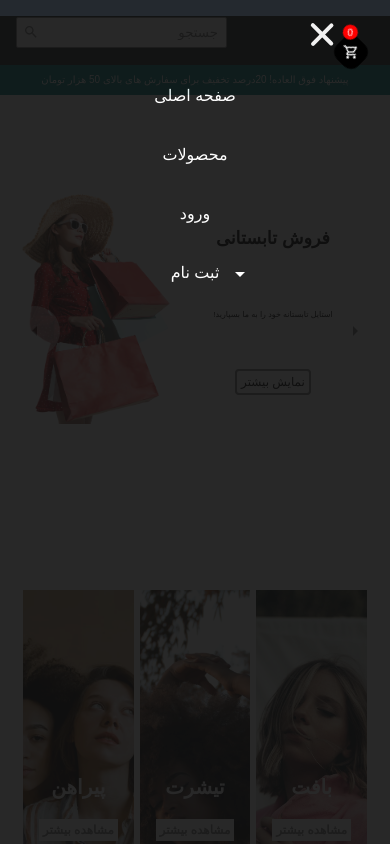
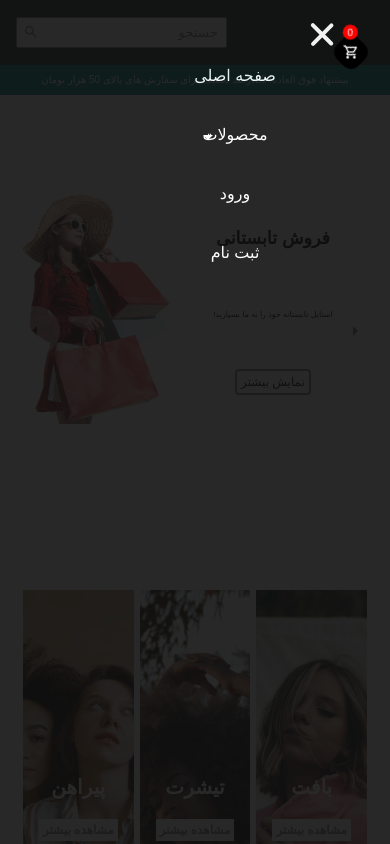
Before and after one commit to amin-qanbari/React-Shopping-Site-UI-Design-Redux-main, a React (Create React App) app: page / in a window 390 px wide. Both pictures are taken after a click on the element 327 px from the left and 34 px from the top of the page. Shown: the top 844 px of the page. Built offline with nearby package versions, Linux system fonts and the light colour scheme.

Commit message:
edit styles in navbarsmall

```diff
--- a/src/components/Navbar/NavbarSmall.js
+++ b/src/components/Navbar/NavbarSmall.js
@@ -7,16 +7,19 @@ import { ArrowDropDown } from "@material-ui/icons";
 import styled from "styled-components";
 import DropdownSmallItems from "./DropdownSmallItems";
 
-
 const Ul = styled.ul`
+overflow-y: scroll;
+-webkit-overflow-scrolling: touch;
   width: 100%;
   height: 100%;
   display: none;
   flex-direction: column;
   align-items: center;
   position: fixed;
-  top: 0;
+  top: -20px;
   right: 0;
+  bottom: 0;
+  left: 0;
   z-index: 110;
   padding-top: 50px;
   background-color: #111;
@@ -35,24 +38,27 @@ const Ul = styled.ul`
     justify-content: center;
     align-items: center;
     cursor: pointer;
-    width: 100%;
+    min-width: 100%;
     &:hover {
       background-color: #ccc;
       color: black;
     }
-   svg {
-     position: fixed;
-     top: 137px;
+    svg{
+        position: absolute;
+        left: 40%;
     }
   }
 
-  .dropdown {
+  .dropdowns {
     display: flex;
     flex-direction: column;
+    li{
+        width: 100%;
+    }
   }
 `;
 
-const NavbarSmall = ({open , close}) => {
+const NavbarSmall = ({ open, close }) => {
   const [dropdown, setDropdown] = useState(false);
   const dropdownHandler = () => {
     setDropdown(!dropdown);
@@ -61,10 +67,10 @@ const NavbarSmall = ({open , close}) => {
     <div>
       <Ul open={open} dropdown={dropdown}>
         <li onClick={close}>صفحه اصلی</li>
-          <li className="dropdown" onClick={dropdownHandler}>
+        <li className="dropdowns" onClick={dropdownHandler}>
           <div>
+            <ArrowDropDown />
             محصولات
-              <ArrowDropDown />
           </div>
           <DropdownSmallItems dropdown={dropdown} />
         </li>
```
Lines whose indentation alone changed are shown as unchanged.
